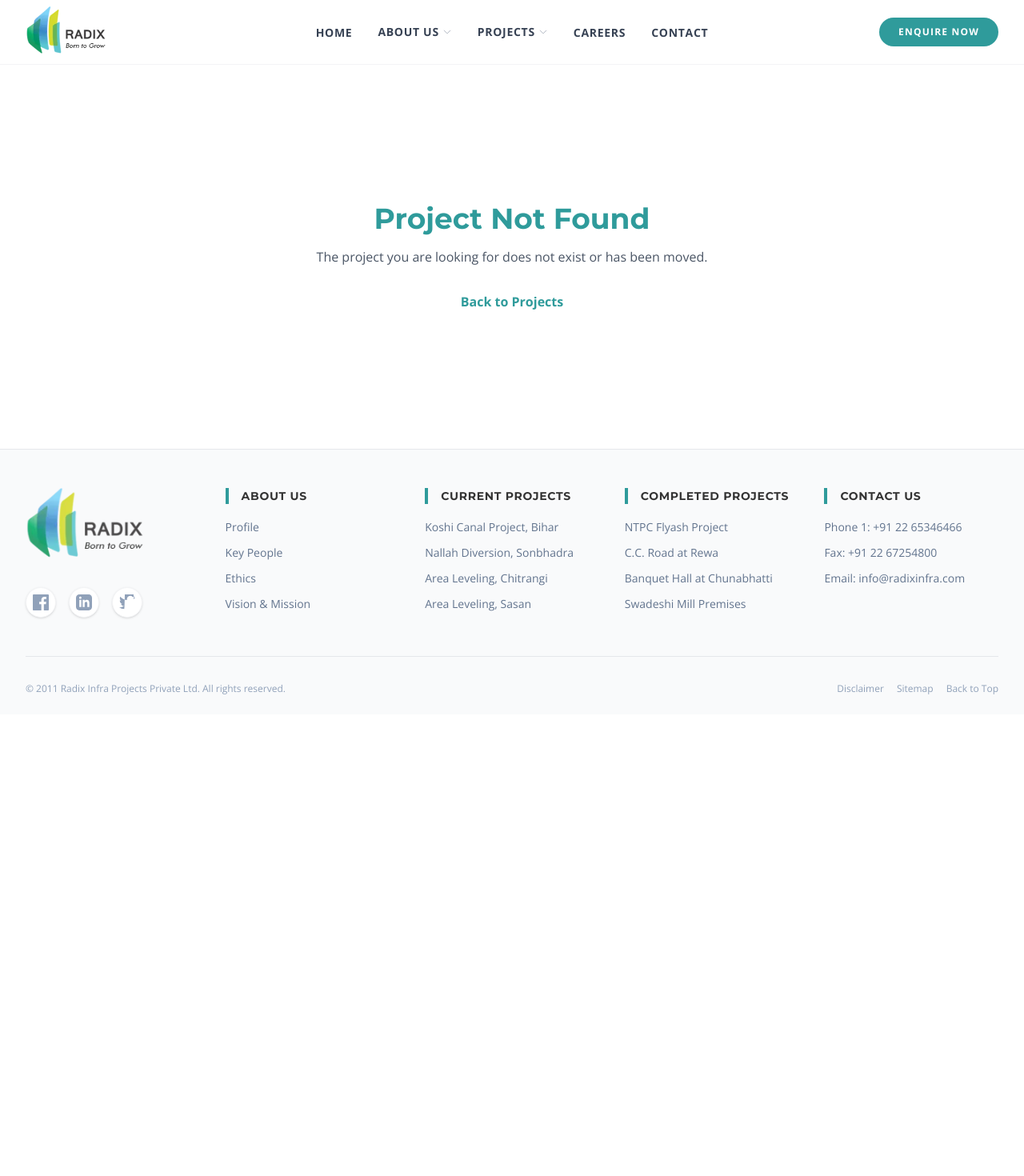
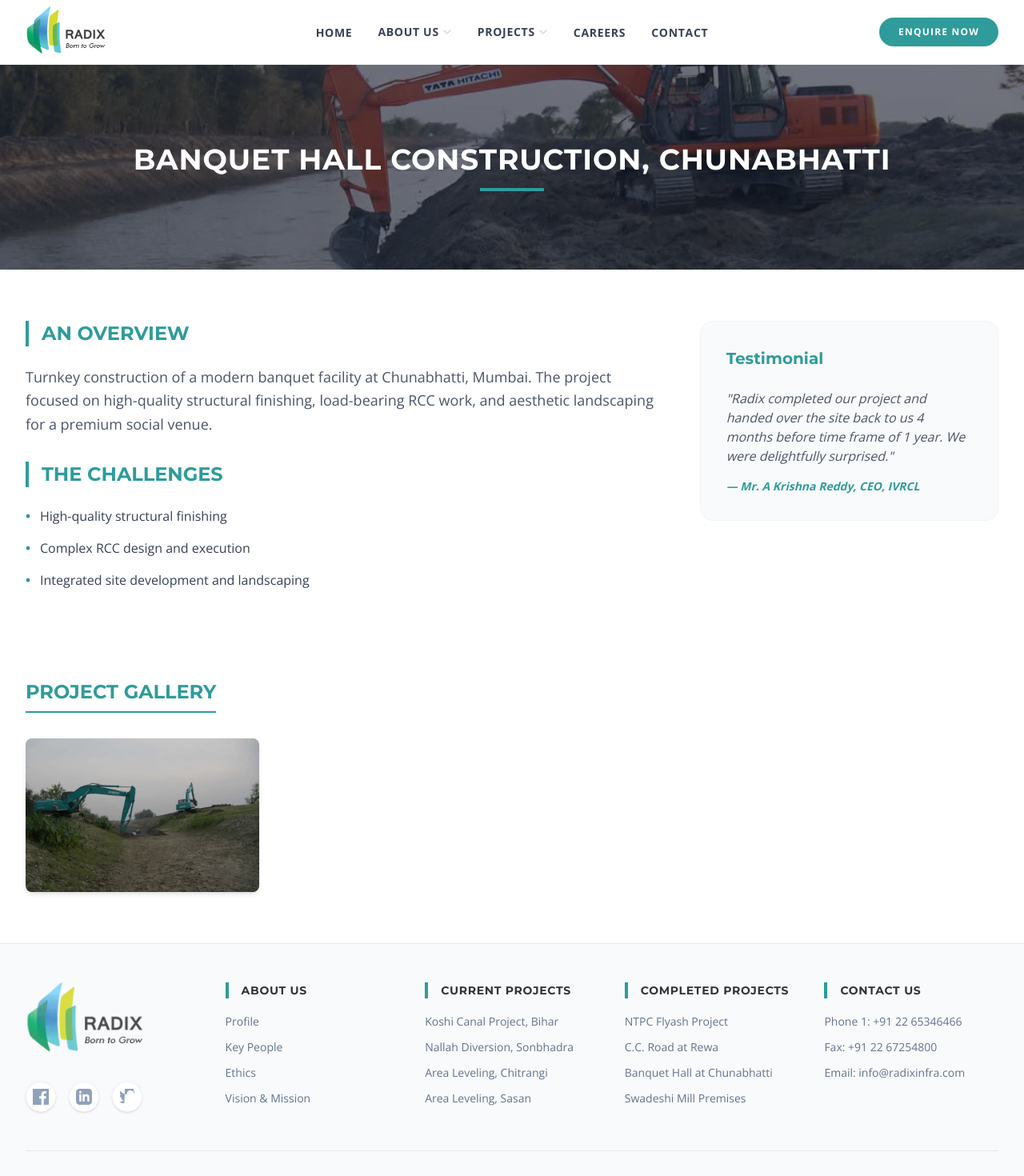
Before and after one commit to ceomaverick/radix, a Next.js app: page /projects/banquet in a window 1280 px wide. Shown: the top 1470 px of the page at 80% size. Before the commit the page ends 893 px from the top, so only its background shows below. Built offline with nearby package versions, Linux system fonts and the light colour scheme.

Commit message:
fix: add missing project data to dynamic route
- Implement detail data for Chitrangi, Sasan, and all completed projects
- Update generateStaticParams to include all project slugs

```diff
--- a/src/app/projects/[slug]/page.tsx
+++ b/src/app/projects/[slug]/page.tsx
@@ -36,6 +36,85 @@ const projectsData: Record<string, any> = {
       '/images/projects/ntpc/ntpc-flyash-project-2.webp',
     ],
   },
+  chitrangi: {
+    title: 'Area Leveling for Reliance, Chitrangi',
+    headerImage: '/images/projects/common-header.webp',
+    overview: "Large-scale area leveling and grading for Reliance Power's plant located at Chitrangi. This project involves enormous planning for man and machinery management in a remote location to meet strict construction deadlines.",
+    challenges: [
+      'Massive earthwork and area grading in remote terrain',
+      'Complex logistics for heavy machinery deployment',
+      'Stringent safety and quality benchmarks',
+    ],
+    gallery: [
+      '/images/projects/chit/ct1.webp',
+    ],
+  },
+  sasan: {
+    title: 'Area Leveling for Sasan UMPP',
+    headerImage: '/images/projects/common-header.webp',
+    overview: "Earth work for area grading at the 4000 MW Ultra Mega Power Project (UMPP) at Sasan for Reliance Power. As a high-priority fast-track project, it requires meticulous site management and high-volume daily output.",
+    challenges: [
+      'High-volume daily earthmoving targets',
+      '24/7 site operations and management',
+      'Adherence to international environmental standards',
+    ],
+    gallery: [
+      '/images/projects/icons/sasanthumb.webp',
+      '/images/projects/sas/sas1.webp',
+    ],
+  },
+  flyash: {
+    title: 'NTPC Flyash Project',
+    headerImage: '/images/projects/ntpc-head.webp',
+    overview: 'Successful removal and management of Flyash at Rihandnagar thermal power plant for NTPC. This project was executed with strict adherence to environmental protocols and safety standards, managing hazardous materials efficiently.',
+    challenges: [
+      'Safe handling and transport of Flyash',
+      'Minimizing environmental impact during removal',
+      'Strict adherence to NTPC safety protocols',
+    ],
+    gallery: [
+      '/images/projects/ntpc/ntpc-flyash-project-2.webp',
+    ],
+  },
+  rewa: {
+    title: 'C.C. Road Construction, Rewa',
+    headerImage: '/images/projects/common-header.webp',
+    overview: 'Construction of a premium 1km cement concrete roadway for the Public Works Department at Rewa, MP. Work included clearing, grading, seeding, and complex multi-layered paving to national highway standards.',
+    challenges: [
+      'High-precision concrete paving',
+      'Managing traffic flow during construction',
+      'Multi-layered road structure stability',
+    ],
+    gallery: [
+      '/images/projects/koshi/koshi-canal-project-2.webp',
+    ],
+  },
+  banquet: {
+    title: 'Banquet Hall Construction, Chunabhatti',
+    headerImage: '/images/projects/common-header.webp',
+    overview: 'Turnkey construction of a modern banquet facility at Chunabhatti, Mumbai. The project focused on high-quality structural finishing, load-bearing RCC work, and aesthetic landscaping for a premium social venue.',
+    challenges: [
+      'High-quality structural finishing',
+      'Complex RCC design and execution',
+      'Integrated site development and landscaping',
+    ],
+    gallery: [
+      '/images/projects/koshi/koshi-canal-project-3.webp',
+    ],
+  },
+  swadeshi: {
+    title: 'Swadeshi Mill Premises Development',
+    headerImage: '/images/projects/common-header.webp',
+    overview: 'Large-scale structural work and site development at the historic Swadeshi Mill premises in Chunabhatti, Mumbai. The project involved complex reinforced concrete construction and extensive area grading for future residential development.',
+    challenges: [
+      'Historical site preservation constraints',
+      'Large-scale area grading and leveling',
+      'Advanced reinforced concrete structural work',
+    ],
+    gallery: [
+      '/images/projects/koshi/koshi-canal-project-4.webp',
+    ],
+  },
 };
 
 export async function generateMetadata({ params }: { params: { slug: string } }): Promise<Metadata> {
@@ -52,6 +131,12 @@ export async function generateStaticParams() {
   return [
     { slug: 'koshi' },
     { slug: 'sonbhadra' },
+    { slug: 'chitrangi' },
+    { slug: 'sasan' },
+    { slug: 'flyash' },
+    { slug: 'rewa' },
+    { slug: 'banquet' },
+    { slug: 'swadeshi' },
   ];
 }
 
```
